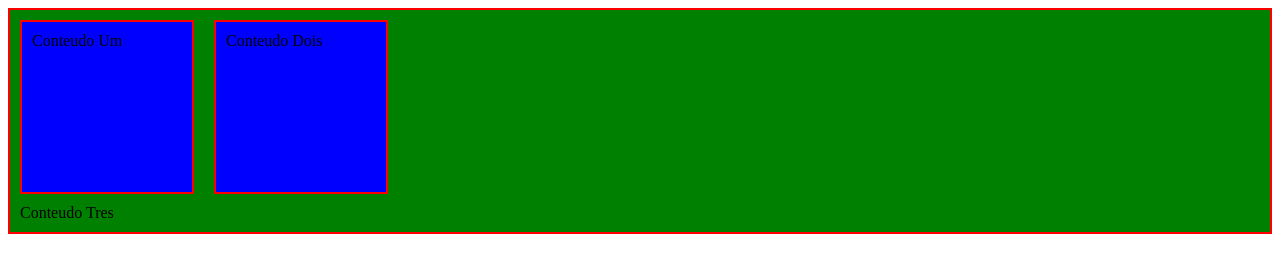
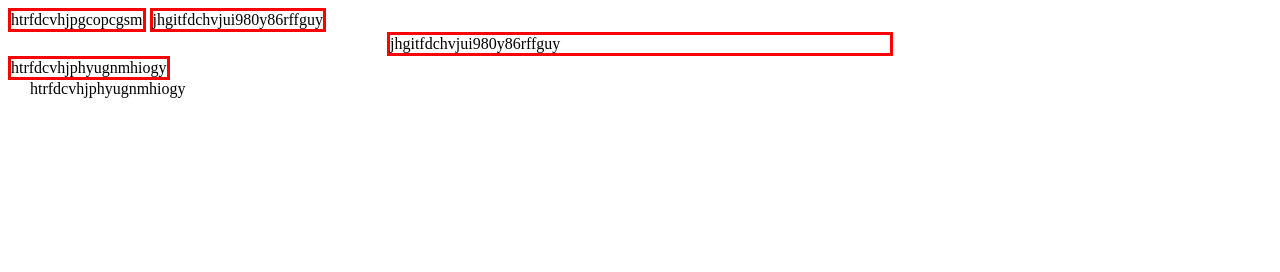
Before and after one commit to MarcusBeladona/Desenvolvimento-Web, a plain HTML site: page 2 CSS/Aula/index.html in a window 1280 px wide. Drawn offline with Linux system fonts and the light colour scheme.

Commit message:
Centralizar, Posição, Elementos.

```diff
--- a/2 CSS/Aula/index.html
+++ b/2 CSS/Aula/index.html
@@ -3,16 +3,30 @@
 
     <head>
         <meta charset="utf-8">
-        <title>Float Elements</title>
+        <title>Inline Block</title>
         <link rel="stylesheet" href="style.css">
     </head>
 
     <body>
-        <div class="principal">
-            <div class="floating">Conteudo Um</div>
-            <div class="floating">Conteudo Dois</div>
-            <div class="clearing">Conteudo Tres</div>
+        <div id="control">
+            htrfdcvhjpgcopcgsm
         </div>
+
+        <div id="control">
+            jhgitfdchvjui980y86rffguy
+        </div>
+
+        <div id="center">
+            jhgitfdchvjui980y86rffguy
+        </div>
+
+        <div id="control">
+            htrfdcvhjphyugnmhiogy
+        </div>
+
+        <div id="pos">
+                htrfdcvhjphyugnmhiogy
+            </div>
     </body>
 
 </html>
--- a/2 CSS/Aula/style.css
+++ b/2 CSS/Aula/style.css
@@ -1,19 +1,17 @@
-.floating {
-    border: 2px solid red;
-    background: blue;
-    height: 150px;
-    width: 150px;
-    margin: 10px 10px 0px;
-    float: left;
-    padding: 10px;
+#control {
+    /*inline, block, inline-block*/
+    display: inline-block;
+    border: solid red;
 }
 
-.clearing {
-    clear: both;
-    padding: 10px;
+#center {
+    /*auto*/
+    border: solid red;
+    width: 500px;
+    margin: auto;
 }
 
-.principal {
-    background: green;
-    border: 2px red solid;
-}
+#pos {
+/*fixed, relative, absolute, static*/
+    position: absolute;
+left: 30px;}
```
